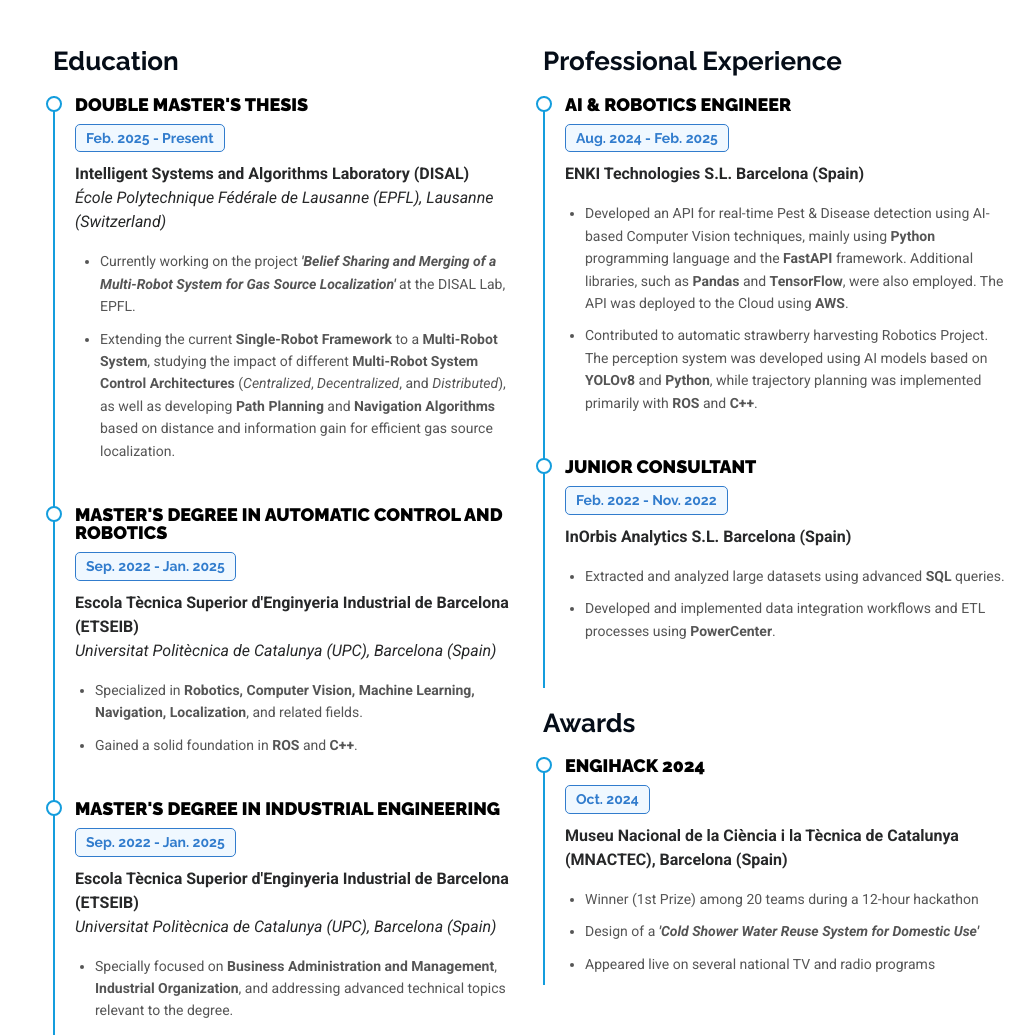
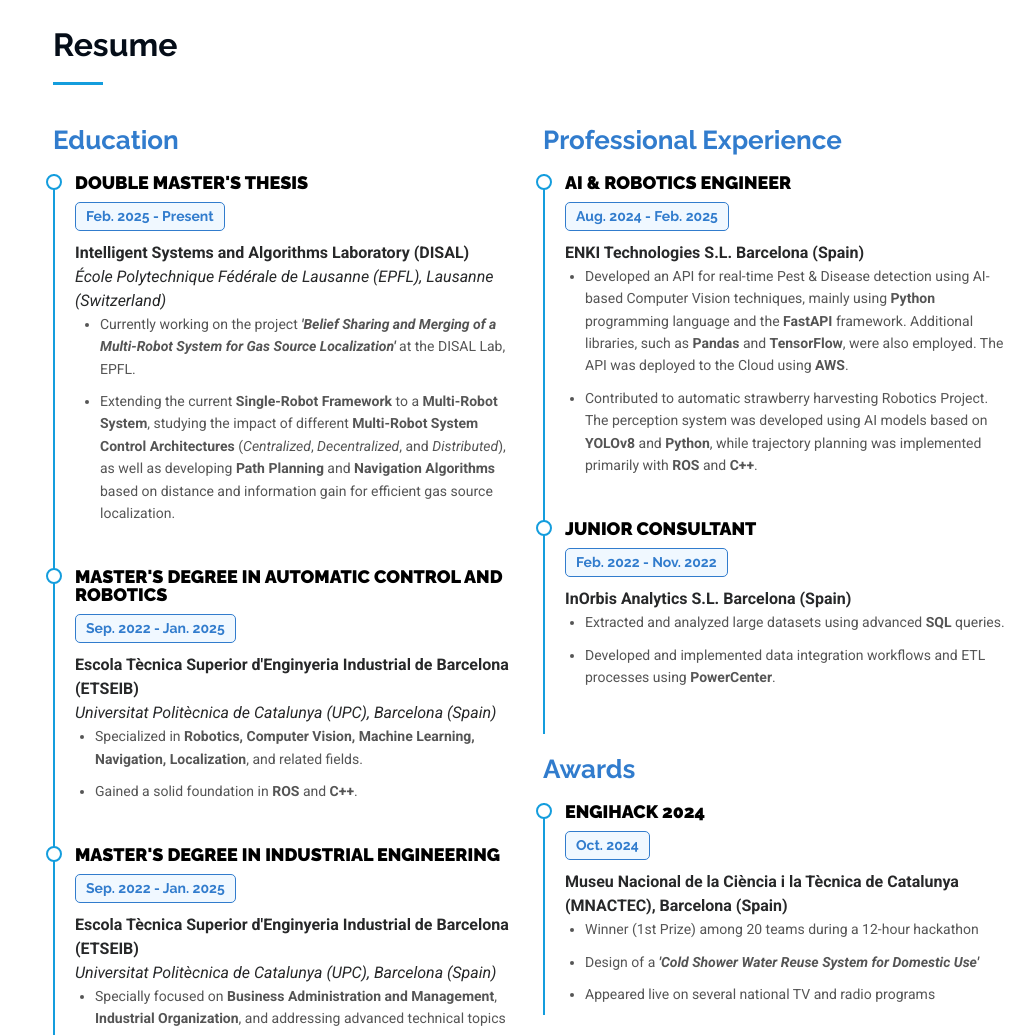
Before and after one commit to marcarias/MarcArias.github.io, a plain HTML site: page index.html in a window 1280 px wide. Shown: the part 3200-4235 px from the top of the page, without its empty margins (259-1280 px from the left). Drawn offline with Linux system fonts and the light colour scheme.

Commit message:
v4 portfolio

```diff
--- a/index.html
+++ b/index.html
@@ -270,13 +270,14 @@
     <!-- Resume Section -->
     <section id="resume" class="resume section">
 
-      <div class="container">
+      <div class="container section-title">
+        <h2>Resume</h2>
         <div class="row">
 
           <!-- Left Column -->
           <div class="col-lg-6" data-aos="fade-up" data-aos-delay="100">
 
-            <h3 class="resume-title">Education</h3>
+            <h3 class="resume-title" style="color: #317ccd;">Education</h3>
             <div class="resume-item">
               <h4 style="color: #000000; font-size: 18px;"><strong>Double Master's Thesis</strong></h4>
               <h5 style="display: inline-block; background-color: #f0f8ff; color: #317ccd; padding: 5px 10px; border-radius: 5px; font-weight: bold; font-size: 14px; border: 1px solid #317ccd;">Feb. 2025 - Present</h5>
@@ -345,7 +346,7 @@
           <!-- Right Column -->
           <div class="col-lg-6" data-aos="fade-up" data-aos-delay="200">
 
-            <h3 class="resume-title">Professional Experience</h3>
+            <h3 class="resume-title" style="color: #317ccd;">Professional Experience</h3>
             <div class="resume-item">
               <h4 style="color: #000000; font-size: 18px;"><strong>AI & Robotics Engineer</strong></h4>
               <h5 style="display: inline-block; background-color: #f0f8ff; color: #317ccd; padding: 5px 10px; border-radius: 5px; font-weight: bold; font-size: 14px; border: 1px solid #317ccd;">Aug. 2024 - Feb. 2025</h5>
@@ -374,7 +375,7 @@
               </ul>
             </div>
 
-            <h3 class="resume-title">Awards</h3>
+            <h3 class="resume-title" style="color: #317ccd;">Awards</h3>
             <div class="resume-item">
               <h4 style="color: #000000; font-size: 18px;"><strong>ENGIHACK 2024</strong></h4>
               <h5 style="display: inline-block; background-color: #f0f8ff; color: #317ccd; padding: 5px 10px; border-radius: 5px; font-weight: bold; font-size: 14px; border: 1px solid #317ccd;">Oct. 2024</h5>
```
